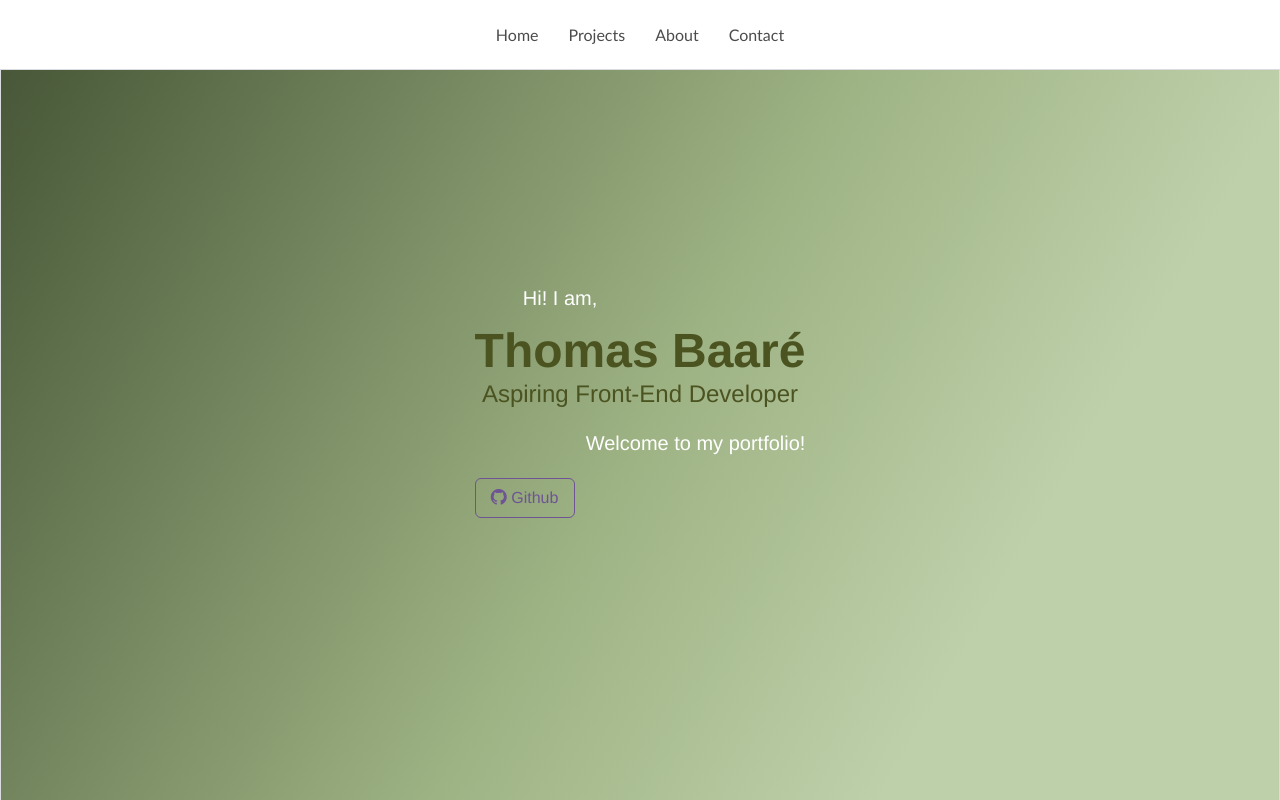
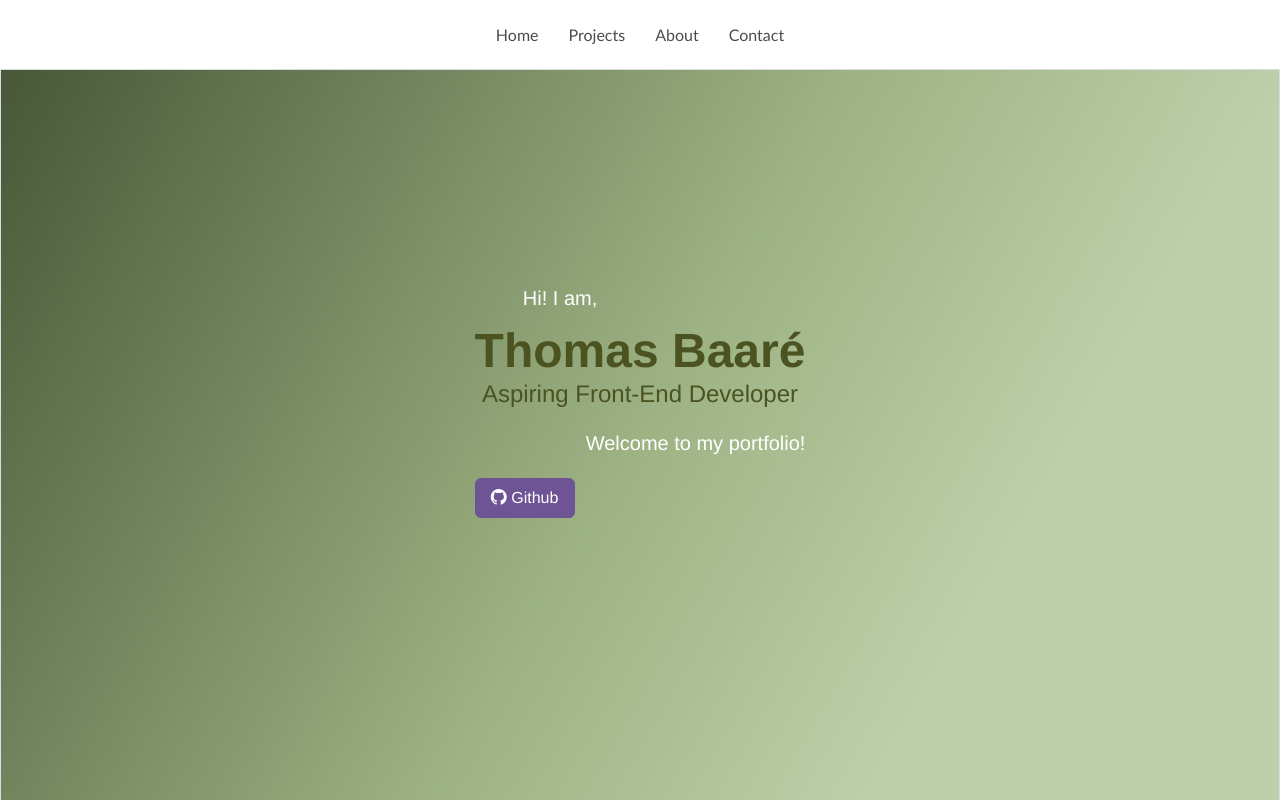
Before and after one commit to GitThomasP/Portfolio, a React (Vite) app: page / in a window 1280 px wide. Shown: the top 800 px of the page. Built offline with nearby package versions, Linux system fonts and the light colour scheme.

Commit message:
added animation to git button

```diff
--- a/src/components/Header/Header.css
+++ b/src/components/Header/Header.css
@@ -40,12 +40,14 @@ header {
     height: 40px;
     float: left;
     margin-top: 20px;
+    background-color: #6e5494;
+    color: white;
     border-color: #6e5494;
-    color: #6e5494;
 
   }
 
   .git-btn:hover {
+    transform: scale(1.05);
     background-color: #6e5494;
     color: white;
     border-color: #6e5494;
--- a/src/components/Header/Header.jsx
+++ b/src/components/Header/Header.jsx
@@ -9,7 +9,7 @@ export default function Header() {
           <h1>Thomas Baaré</h1>
           <h2 className="title-handle">Aspiring Front-End Developer</h2>
           <p className="anchor-text">Welcome to my portfolio!</p>
-          <button type='button' className='btn btn-outline git-btn'>
+          <button type='button' className='btn git-btn'>
             <a href='https://github.com/GitThomasP' target='_blank'>
               {" "}
               <i className='bi bi-github'></i> Github{" "}
```
